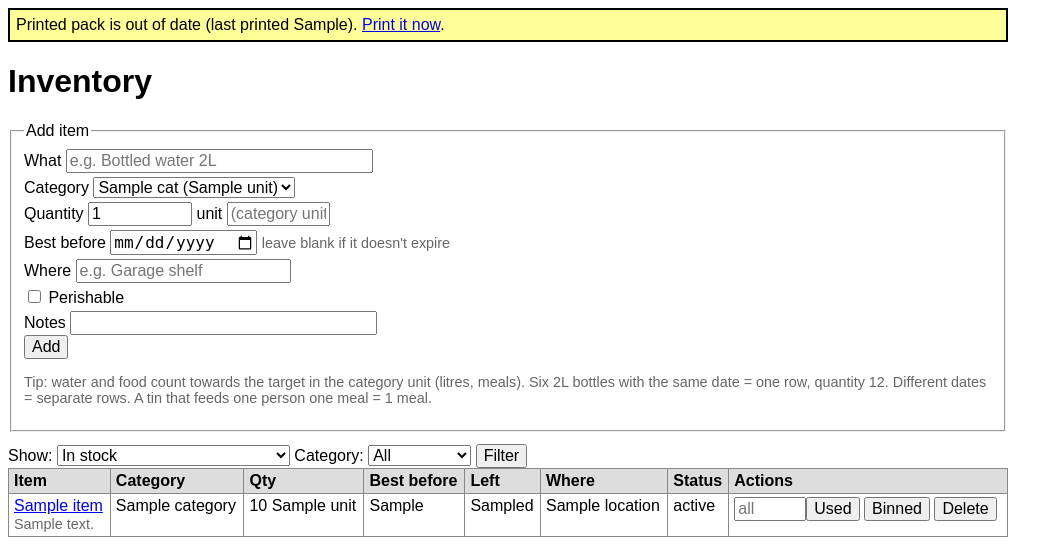
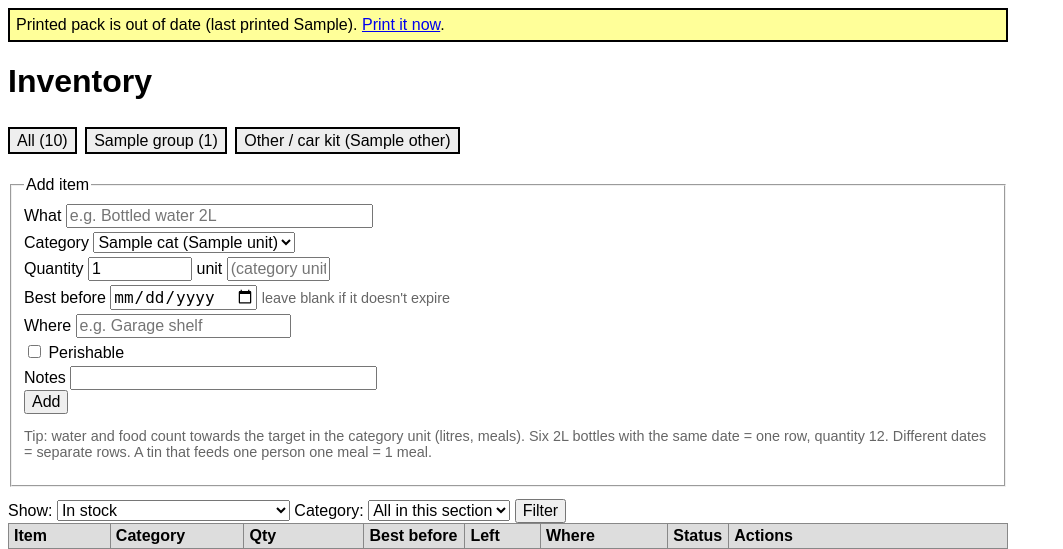
Before and after one commit to petebond/homeassistant-apps, a FastAPI app: template prepare/app/templates/items.html in a window 1280 px wide. Shown: the part 48-597 px from the top of the page, without its empty margins (0-1063 px from the left). Run offline with FastAPI, Linux system fonts and the light colour scheme; the template is opened without the code that fills it: most values are stand-ins (such as "Sample title", 1, 10 or a date in 2020); parts of the project's set-up code (start-up, migrations or seed data) failed here and were passed over.

Commit message:
Prepare 0.1.2: filter the inventory by checklist section
Buttons across the top of the inventory for the sections of the Be Ready
checklist - Food, Water, Hygiene, Light and warmth, Communication and
information, Money and documents, Medical and health, Baby products, Pet
products - plus Other / car kit for what sits outside them. Each shows how
many items are in stock there, and an empty section is greyed out, so a gap
in the kit is visible before anything is clicked.

The sections live in the seed file beside the categories, and each category
says which one it belongs to. A database from 0.1.0 or 0.1.1 gets the new
column on start and is filled in from the seed; nothing to do by hand.

Adding an item with a section selected starts on that section's first
category and lands back in the same section afterwards. Medical and health
points to the Medication page, where medicines with doses and owners live.

Co-Authored-By: Claude Opus 5.5 <noreply@anthropic.com>
Claude-Session: https://claude.ai/code/session_01N1KDnZyrYtUhphjnkfr1ep

```diff
--- a/prepare/app/db.py
+++ b/prepare/app/db.py
@@ -17,7 +17,7 @@ CREATE TABLE IF NOT EXISTS members (
   dietary TEXT DEFAULT '', notes TEXT DEFAULT '');
 CREATE TABLE IF NOT EXISTS categories (
   key TEXT PRIMARY KEY, name TEXT, unit TEXT, basis TEXT, amount REAL,
-  in_score INTEGER, guidance TEXT, sort INTEGER);
+  in_score INTEGER, guidance TEXT, sort INTEGER, grp TEXT);
 CREATE TABLE IF NOT EXISTS items (
   id INTEGER PRIMARY KEY, name TEXT NOT NULL, category TEXT, quantity REAL DEFAULT 1,
   unit TEXT DEFAULT '', location TEXT DEFAULT '', best_before TEXT,
@@ -92,14 +92,20 @@ def init() -> None:
         c.executescript(SCHEMA)
         for k, v in DEFAULT_SETTINGS.items():
             c.execute("INSERT OR IGNORE INTO settings(key, value) VALUES (?, ?)", (k, v))
+        seed = yaml.safe_load((SEED_DIR / "categories.yaml").read_text())
+        # 0.1.x databases predate checklist groups: add the column, then fill it from the seed.
+        if "grp" not in [r[1] for r in c.execute("PRAGMA table_info(categories)")]:
+            c.execute("ALTER TABLE categories ADD COLUMN grp TEXT")
         if c.execute("SELECT COUNT(*) FROM categories").fetchone()[0] == 0:
-            seed = yaml.safe_load((SEED_DIR / "categories.yaml").read_text())
             for i, cat in enumerate(seed["categories"]):
                 c.execute(
-                    "INSERT INTO categories VALUES (?,?,?,?,?,?,?,?)",
+                    "INSERT INTO categories(key, name, unit, basis, amount, in_score, guidance, sort, grp) "
+                    "VALUES (?,?,?,?,?,?,?,?,?)",
                     (cat["key"], cat["name"], cat["unit"], cat["basis"], cat["amount"],
-                     1 if cat.get("in_score", True) else 0, cat.get("guidance", ""), i),
+                     1 if cat.get("in_score", True) else 0, cat.get("guidance", ""), i, cat.get("group", "")),
                 )
+        for cat in seed["categories"]:
+            c.execute("UPDATE categories SET grp=? WHERE key=? AND grp IS NULL", (cat.get("group", ""), cat["key"]))
         if c.execute("SELECT COUNT(*) FROM plans").fetchone()[0] == 0:
             seed = yaml.safe_load((SEED_DIR / "plans.yaml").read_text())
             for i, p in enumerate(seed["plans"]):
@@ -107,6 +113,11 @@ def init() -> None:
                     "INSERT INTO plans(scenario, steps, info_url, sort) VALUES (?,?,?,?)",
                     (p["scenario"], p["steps"].strip(), p.get("info_url", ""), i),
                 )
+
+
+def checklist_groups() -> list[dict]:
+    """The Be Ready checklist sections, in checklist order."""
+    return yaml.safe_load((SEED_DIR / "categories.yaml").read_text())["groups"]
 
 
 def general_actions() -> list[str]:
--- a/prepare/app/main.py
+++ b/prepare/app/main.py
@@ -21,7 +21,7 @@ from . import db, installer, logic, tls
 
 log = logging.getLogger("prepare")
 HERE = Path(__file__).parent
-VERSION = "0.1.1"
+VERSION = "0.1.2"
 
 app = FastAPI(title="Prepare", version=VERSION, docs_url="/api/docs", redoc_url=None)
 app.mount("/static", StaticFiles(directory=HERE / "static"), name="static")
@@ -99,20 +99,36 @@ def dashboard(request: Request):
 # ---------- inventory ----------
 
 @app.get("/items", response_class=HTMLResponse)
-def items_page(request: Request, show: str = "active", cat: str = ""):
+def items_page(request: Request, show: str = "active", cat: str = "", group: str = ""):
+    cats = categories()
+    groups = db.checklist_groups()
+    group_keys = {g["key"] for g in groups}
+    in_group = {g["key"]: [c["key"] for c in cats if c.get("grp") == g["key"]] for g in groups}
+    in_group["other"] = [c["key"] for c in cats if c.get("grp") not in group_keys]
     sql = "SELECT * FROM items WHERE 1=1"
-    args = []
+    args: list = []
     if show != "all":
         sql += " AND status='active'"
     if cat:
         sql += " AND category=?"
         args.append(cat)
+    elif group in in_group:
+        keys = in_group[group] or ["-"]
+        sql += f" AND category IN ({','.join('?' * len(keys))})"
+        args += keys
+    else:
+        group = ""
     sql += " ORDER BY CASE WHEN best_before IS NULL OR best_before='' THEN 1 ELSE 0 END, best_before, name"
     items = db.rows(sql, args)
     for i in items:
         i["days_left"] = logic.days_until(i["best_before"])
-    cmap = {c["key"]: c for c in categories()}
-    return render(request, "items.html", items=items, cats=categories(), cmap=cmap, show=show, cat=cat,
+    # How many in-stock rows each button would show, so empty sections are obvious.
+    active = db.rows("SELECT category FROM items WHERE status='active'")
+    counts = {k: sum(1 for i in active if i["category"] in keys) for k, keys in in_group.items()}
+    cmap = {c["key"]: c for c in cats}
+    default_cat = cat or (in_group.get(group) or [""])[0]
+    return render(request, "items.html", items=items, cats=cats, cmap=cmap, show=show, cat=cat, group=group,
+                  groups=groups, counts=counts, total=len(active), default_cat=default_cat,
                   warning=int(db.settings().get("warning_days") or 30))
 
 
--- a/prepare/app/static/style.css
+++ b/prepare/app/static/style.css
@@ -17,6 +17,11 @@ label { display: block; margin-top: 4px; }
 .banner { border: 2px solid #000; padding: 6px; margin: 6px 0; }
 .big { font-size: 200%; font-weight: bold; }
 .wrap { overflow-x: auto; }
+/* Filter buttons: plain boxes, the selected one inverted. */
+.filters { line-height: 2.4; }
+a.btn { border: 2px solid #000; padding: 3px 7px; margin: 0 4px 4px 0; text-decoration: none; color: #000; background: #eee; white-space: nowrap; }
+a.btn.on { background: #000; color: #fff; }
+a.btn.empty { color: #888; border-color: #aaa; }
 @page { size: A4; margin: 12mm; }
 @media print {
   nav, .noprint, form { display: none !important; }
--- a/prepare/app/templates/items.html
+++ b/prepare/app/templates/items.html
@@ -3,10 +3,18 @@
 {% block title %}Inventory{% endblock %}
 {% block content %}
 <h1>Inventory</h1>
+{% set q = "&show=all" if show == "all" else "" %}
+<p class="filters">
+<a class="btn{% if not group and not cat %} on{% endif %}" href="{{ b }}/items?{{ q }}">All ({{ total }})</a>
+{% for g in groups %}<a class="btn{% if group == g.key %} on{% endif %}{% if not counts[g.key] %} empty{% endif %}" href="{{ b }}/items?group={{ g.key }}{{ q }}">{{ g.name }} ({{ counts[g.key] }})</a>
+{% endfor %}<a class="btn{% if group == 'other' %} on{% endif %}{% if not counts['other'] %} empty{% endif %}" href="{{ b }}/items?group=other{{ q }}">Other / car kit ({{ counts['other'] }})</a>
+</p>
+{% if group == 'medical' %}<p class="banner">Medicines with doses and owners are on the <a href="{{ b }}/meds">Medication</a> page. This list is the first aid kit and other medical supplies.</p>{% endif %}
 <fieldset><legend>Add item</legend>
 <form method="post" action="{{ b }}/items">
+<input type="hidden" name="next" value="/items{% if group %}?group={{ group }}{% elif cat %}?cat={{ cat }}{% endif %}">
 <label>What <input name="name" required size="30" placeholder="e.g. Bottled water 2L"></label>
-<label>Category {{ cat_select(cats, cat) }}</label>
+<label>Category {{ cat_select(cats, default_cat) }}</label>
 <label>Quantity <input name="quantity" type="number" step="any" value="1" style="width:6em"> unit <input name="unit" size="8" placeholder="(category unit)"></label>
 <label>Best before <input name="best_before" type="date"> <span class="muted">leave blank if it doesn't expire</span></label>
 <label>Where <input name="location" size="20" placeholder="e.g. Garage shelf"></label>
@@ -19,8 +27,8 @@
 
 <form method="get" action="{{ b }}/items">
 Show: <select name="show"><option value="active"{% if show != 'all' %} selected{% endif %}>In stock</option><option value="all"{% if show == 'all' %} selected{% endif %}>Everything (incl. used/binned)</option></select>
-Category: <select name="cat"><option value="">All</option>{% for c in cats %}<option value="{{ c.key }}"{% if c.key == cat %} selected{% endif %}>{{ c.name }}</option>{% endfor %}</select>
-<button>Filter</button>
+Category: <select name="cat"><option value="">{{ 'All in this section' if group else 'All' }}</option>{% for c in cats %}<option value="{{ c.key }}"{% if c.key == cat %} selected{% endif %}>{{ c.name }}</option>{% endfor %}</select>
+{% if group %}<input type="hidden" name="group" value="{{ group }}">{% endif %}<button>Filter</button>
 </form>
 
 <div class="wrap"><table>
--- a/prepare/config.yaml
+++ b/prepare/config.yaml
@@ -1,5 +1,5 @@
 name: Prepare
-version: "0.1.1"
+version: "0.1.2"
 slug: prepare
 description: Household emergency preparedness - kit, food rotation, family plans and a printable pack.
 url: https://github.com/petebond/homeassistant-apps/tree/main/prepare
```
Also changed, not shown: prepare/app/seed/categories.yaml (+30 -0 lines), prepare/tests/smoke.py (+12 -0 lines), prepare/CHANGELOG.md, prepare/README.md.
